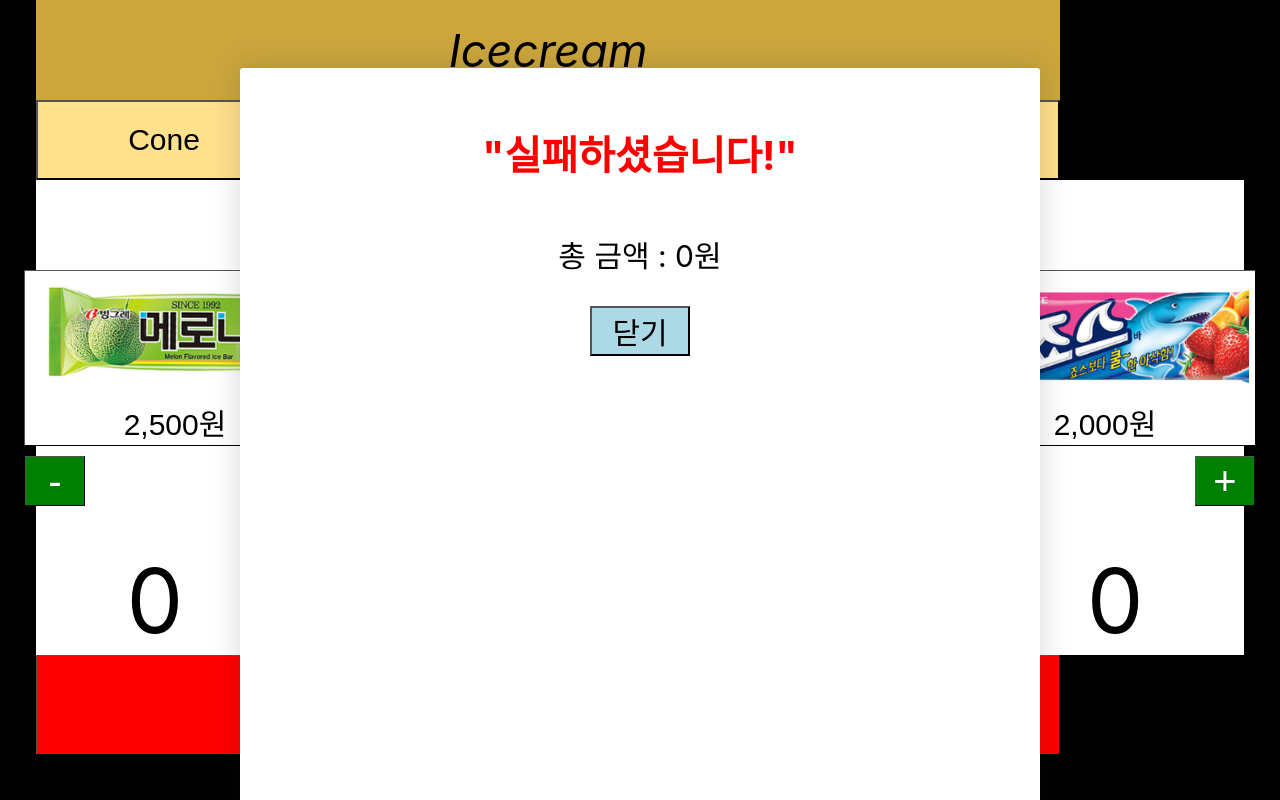
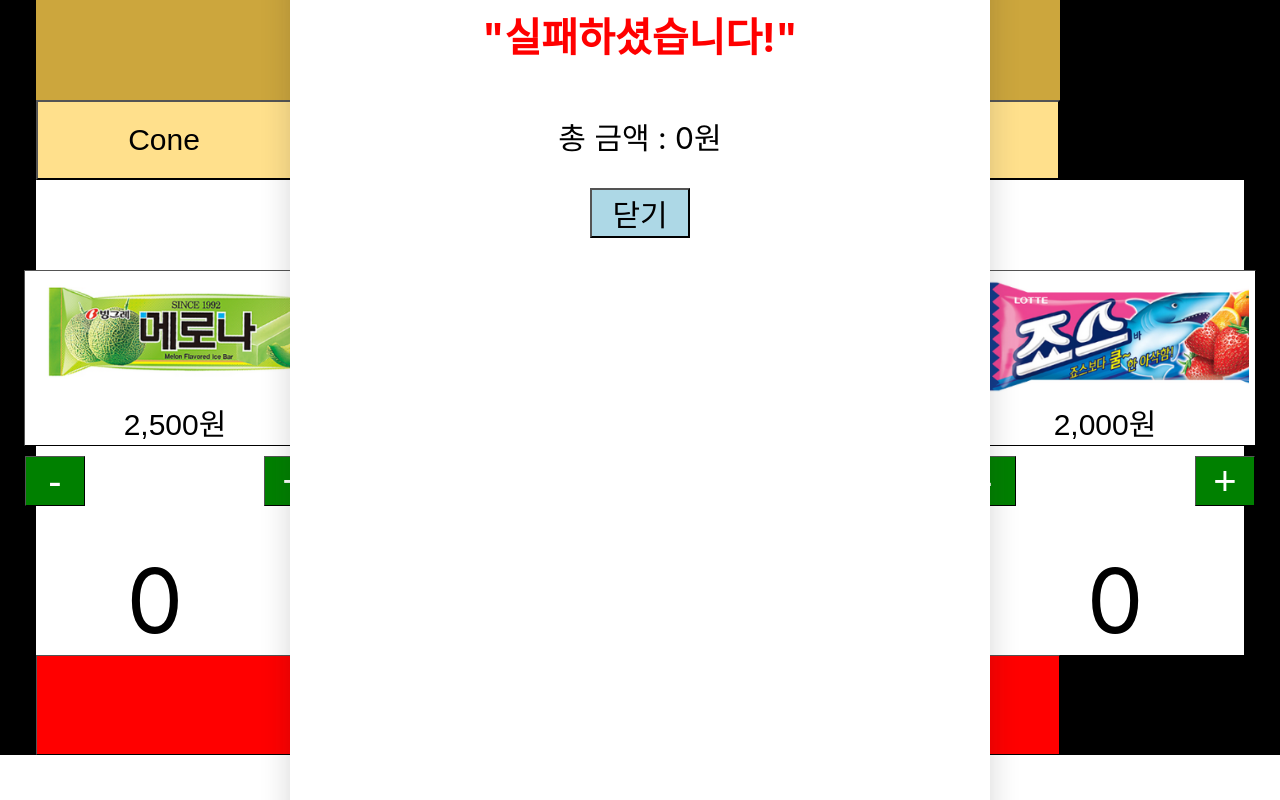
Before and after one commit to jungjunhyung99/2023-capstone-KT_Kiosk, a React (Create React App) app: page /kiosk/Icecream_bar in a window 1280 px wide. Both pictures are taken after a click on the button "주문하기". Shown: the top 800 px of the page. Built offline with nearby package versions, Linux system fonts and the light colour scheme.

Commit message:
모달 수정

```diff
--- a/src/component/Modal.tsx
+++ b/src/component/Modal.tsx
@@ -31,13 +31,14 @@ const ModalContainer = styled.div`
     display: flex;
     align-items: center;
     justify-content: center;
-    position: relative;
-    bottom: 40rem;
+    position: absolute;
+    top: 0rem;
+    right: 0rem;
 `;
 
 const DialogBox = styled.dialog`
-    width: 800px;
-    height: 1250px;
+    width: 700px;
+    height: 900px;
     display: flex;
     flex-direction: column;
     align-items: center;
```
